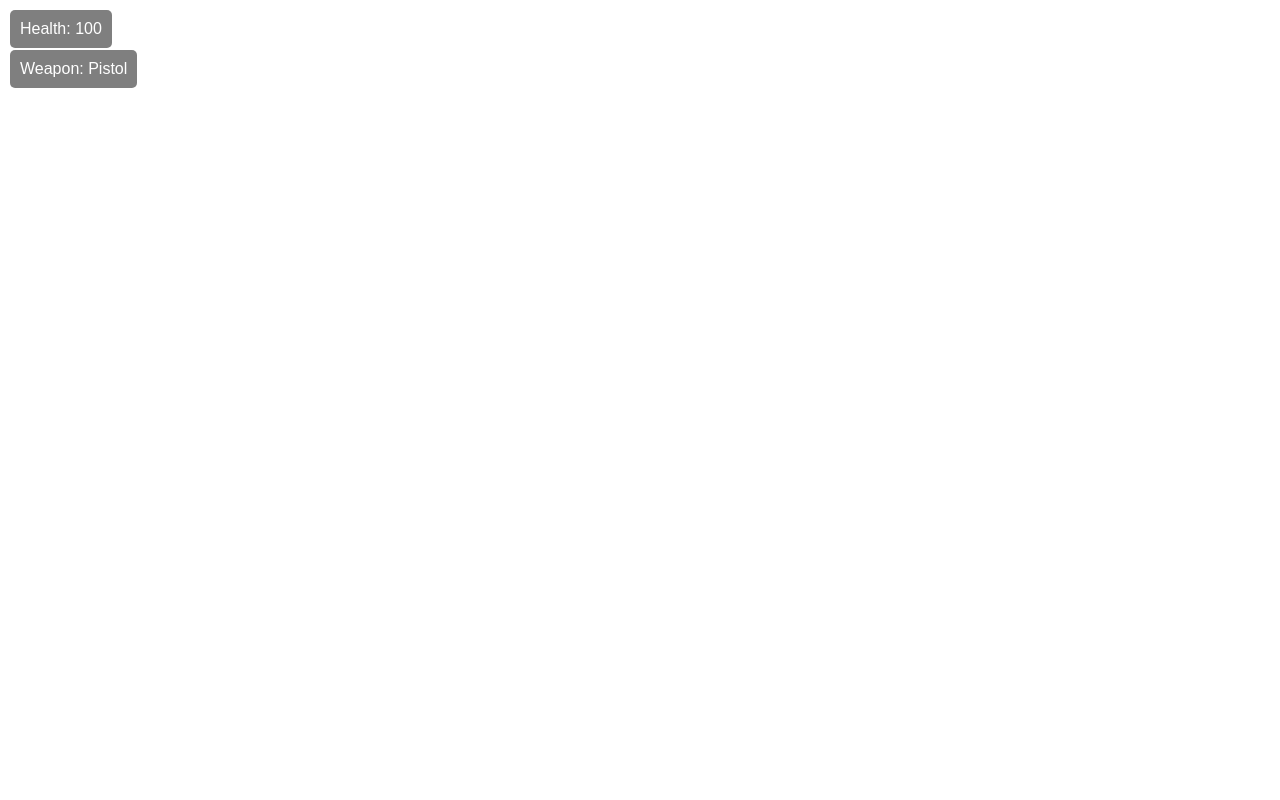
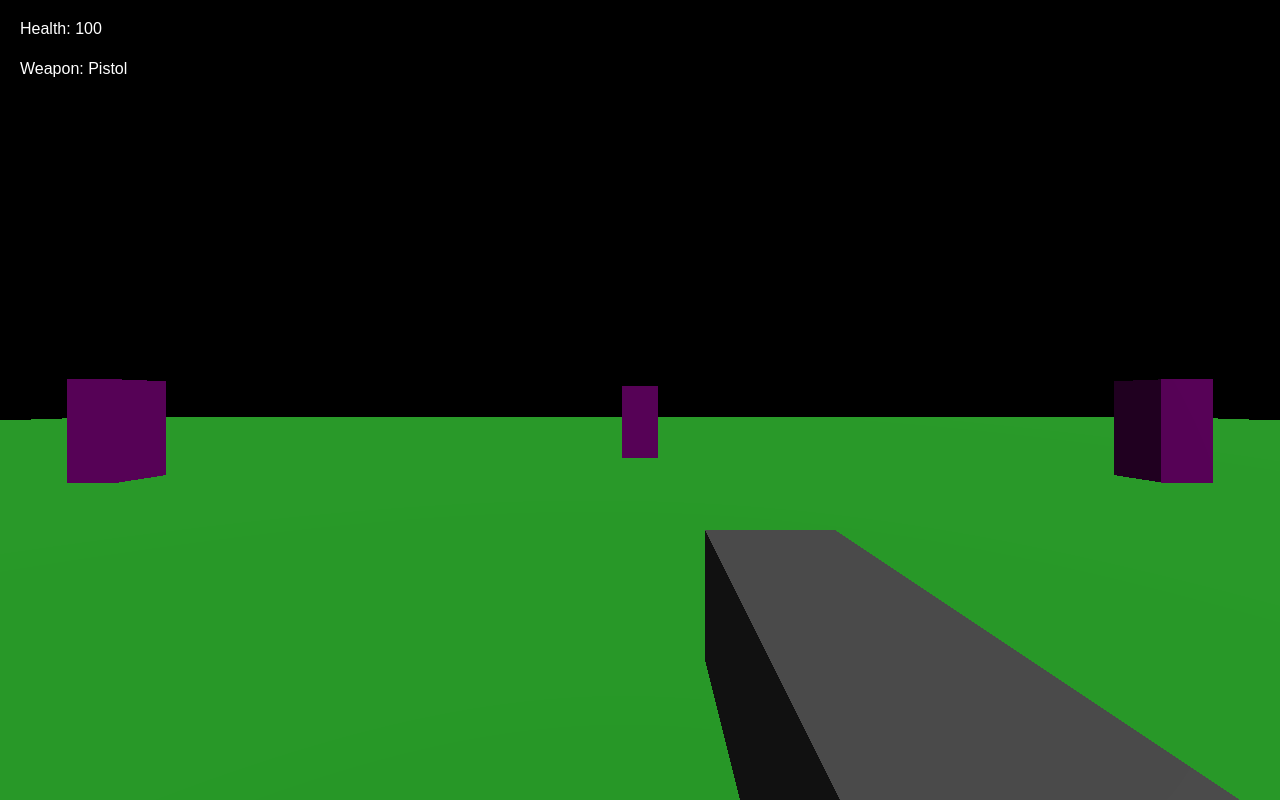
Before and after one commit to gregplays22k/FPS, a plain HTML site: page index.html in a window 1280 px wide. Drawn offline with nearby package versions, Linux system fonts and the light colour scheme; animation ran at ten frames a second.

Commit message:
Update index.html

```diff
--- a/index.html
+++ b/index.html
@@ -159,6 +159,19 @@
       scene.add(bullet);
     }
 
+    // Make bullets follow the player
+    function updateBullets() {
+      bullets.forEach((bullet, index) => {
+        bullet.position.add(bullet.velocity);
+        enemies.forEach((enemy) => {
+          if (bullet.position.distanceTo(enemy.position) < 1) {
+            scene.remove(bullet);
+            bullets.splice(index, 1);
+          }
+        });
+      });
+    }
+
     // Enemy AI with slower fire rate
     let enemyFireRate = 5000; // Fire every 5 seconds
 
@@ -194,4 +207,39 @@
       const angleStep = (2 * Math.PI) / 8; // 8 enemies around the player
       for (let i = 0; i < 8; i++) {
         const angle = i * angleStep;
-        const x =
+        const x = Math.cos(angle) * distance;
+        const z = Math.sin(angle) * distance;
+        createEnemy(x, z);
+      }
+    }
+
+    spawnEnemiesAroundPlayer();
+
+    function update() {
+      if (keys.forward) player.translateZ(-0.1);
+      if (keys.backward) player.translateZ(0.1);
+      if (keys.left) player.translateX(-0.1);
+      if (keys.right) player.translateX(0.1);
+
+      if (!invincible) {
+        stickyBullets.forEach((bullet) => {
+          if (bullet.position.distanceTo(player.position) < 1) {
+            playerHealth -= 10;
+            updateHealthDisplay();
+            if (playerHealth <= 0) {
+              alert("Game Over");
+              window.location.reload();
+            }
+          }
+        });
+      }
+
+      updateBullets();
+      renderer.render(scene, camera);
+      requestAnimationFrame(update);
+    }
+
+    update();
+  </script>
+</body>
+</html>
```
